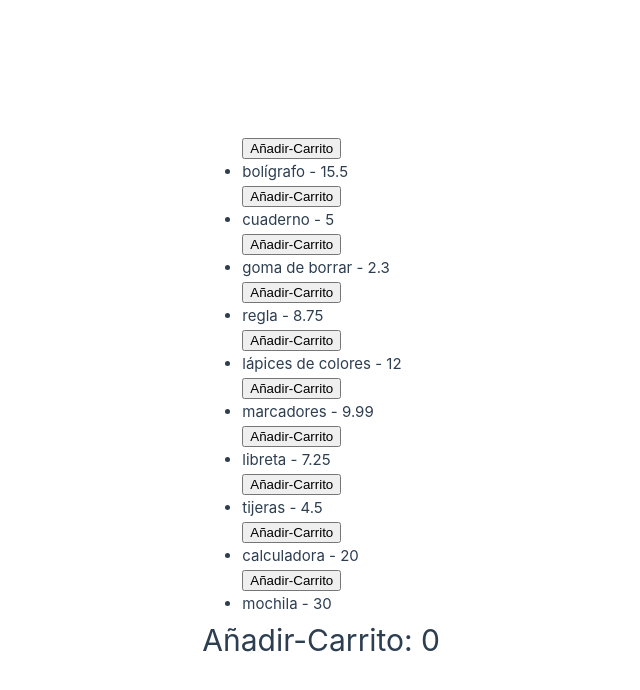
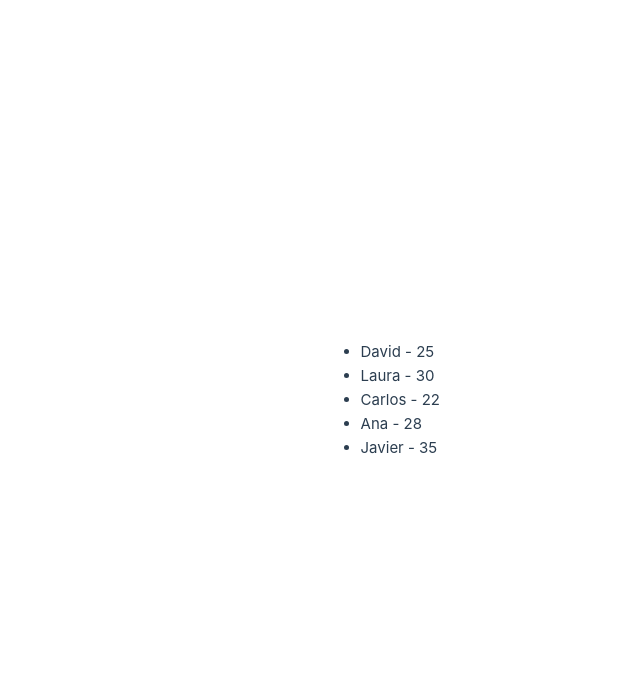
Before and after one commit to JoseDavidFull/Codigo, a Vue app in the folder DesarrolloWeb/mi_primer_vue/: page / in a window 1280 px wide. Shown: the top 690 px of the page, without its empty margins (200-840 px from the left). Built offline with nearby package versions, Linux system fonts and the light colour scheme.

Commit message:
nuevo codigo de vuejs

```diff
--- a/DesarrolloWeb/mi_primer_vue/src/App.vue
+++ b/DesarrolloWeb/mi_primer_vue/src/App.vue
@@ -1,41 +1,21 @@
-<script setup lang="js">
-import { ref } from "vue";
+<script setup>
+import Hijo from './components/Hijo.vue';
 
-const Producto = [
-  { name: "bolígrafo", price: 15.5 },
-  { name: "cuaderno", price: 5.0 },
-  { name: "goma de borrar", price: 2.3 },
-  { name: "regla", price: 8.75 },
-  { name: "lápices de colores", price: 12.0 },
-  { name: "marcadores", price: 9.99 },
-  { name: "libreta", price: 7.25 },
-  { name: "tijeras", price: 4.5 },
-  { name: "calculadora", price: 20.0 },
-  { name: "mochila", price: 30.0 }
+/*Card de Usuario:
+Crea un componente CardUsuario que acepte un objeto de usuario como prop
+y muestre información relevante sobre el usuario. */
+const Usuario = [
+  { name: "David", age: 25, ci: 8519137 },
+  { name: "Laura", age: 30, ci: 7632458 },
+  { name: "Carlos", age: 22, ci: 6548712 },
+  { name: "Ana", age: 28, ci: 9356241 },
+  { name: "Javier", age: 35, ci: 8123456 }
 ];
 
-const seguimiento = ref([]);
-const suma = ref(0);
 
-const añadir = (index) => {
-  seguimiento.value.push(index);
-  total(); // Llamada a la función total para actualizar el total
-};
-
-const total = () => {
-  suma.value = seguimiento.value.reduce((acc, item) => acc + item.price, 0);
-};
 </script>
 
+
 <template>
-  <div>
-    <ul v-for="index in Producto" :key="index.name">
-      <button @click="añadir(index)">Añadir-Carrito</button>
-      <li>{{ index.name }} - {{ index.price }}</li>
-    </ul>
-    <ul v-for="index in seguimiento" :key="index.name">
-      <li>{{ index.name }} - {{ index.price }}</li>
-    </ul>
-    <h1>Añadir-Carrito:  {{ suma }}</h1>
-  </div>
+  <Hijo v-bind:Usuario="Usuario"></Hijo>
 </template>
--- /dev/null
+++ b/DesarrolloWeb/mi_primer_vue/src/components/Hijo.vue
@@ -0,0 +1,12 @@
+<script setup>
+defineProps(["Usuario"])
+</script>
+
+<template>
+    <ul>
+        <li v-for="index in Usuario" :key="index.ci" >
+            {{ index.name }} - {{ index.age }}
+        </li>
+    </ul>
+
+</template>
```
Also changed, not shown: DesarrolloWeb/mi_primer_vue/src/ejercicios.js (+35 -0 lines).
